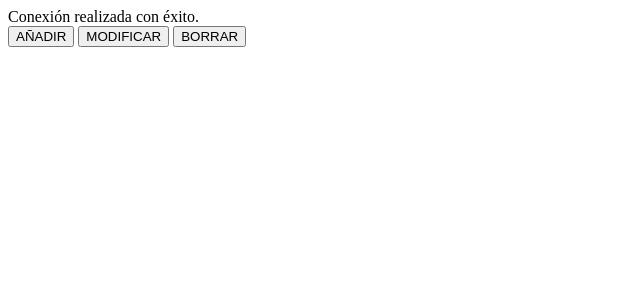
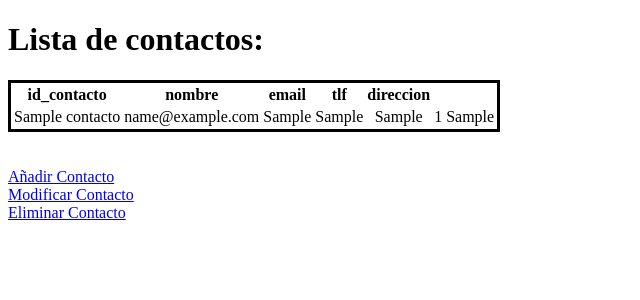
Before and after one commit to hugo-acosta/agenda-php, a PHP site: page / in a window 1280 px wide. Shown: the top 300 px of the page, without its empty margins (0-640 px from the left). Run offline with PHP 8.4, Linux system fonts and the light colour scheme; tables that the repository leaves empty or names only in its code hold one stand-in row (values such as "Sample post").

Commit message:
Add files via upload

```diff
--- a/Controllers/ContactoController.php
+++ b/Controllers/ContactoController.php
@@ -7,6 +7,43 @@
             $this->conexion = new ContactoModel();
         }
 
+        public function obtenerContactos() {
+            return $this->conexion->obtenerContactos();
+        }
+
+        public function listarContactos($arrayContactos) {
+            echo "
+                <h1>Lista de contactos:</h1>
+                <table>
+                    <thead>
+                        <th>id_contacto</th>
+                        <th>nombre</th>
+                        <th>email</th>
+                        <th>tlf</th>
+                        <th>direccion</th>
+                    </thead>
+                <tbody>
+            ";
+            foreach ($arrayContactos as $contacto) {
+                echo "<tr>";
+                foreach ($contacto as $key => $valor) {
+                    echo "<td>$valor</td>";
+                }
+                echo "</tr>";
+            }
+            echo "
+                    </tbody>
+                </table>
+                <br><br>
+            ";
+        }
+
+        public function añadirContacto($nombre, $email, $tlf, $direccion) {
+            $this->conexion->añadirContacto($nombre, $email, $tlf, $direccion);
+
+            echo "<b>Contacto añadido con éxito</b>";
+        }
+
 
     }
 ?>
--- a/Models/ConexionPDOModel.php
+++ b/Models/ConexionPDOModel.php
@@ -10,7 +10,6 @@
             if (self::$conexion == null) {
                 try {
                     $conexion = new PDO("mysql:host=" . self::$server . ";dbname=" . self::$db . ";charset=utf8", self::$username, self::$pass);
-                    echo "Conexión realizada con éxito.<br>";
                 } catch (Exception $ex) {
                     echo "Se ha producido un error -> " . $ex->getMessage() . ' <br>';
                 }
--- a/Models/ContactoModel.php
+++ b/Models/ContactoModel.php
@@ -8,9 +8,6 @@
             $this->conexion = ConexionPDOModel::connect();
         }
 
-        public function listarContactos($arrayContactos) {
-            # TODO Listado limpio
-        }
 
         public function obtenerContactos() {
             try {
--- a/Views/ListadoView.php
+++ b/Views/ListadoView.php
@@ -1,8 +1,5 @@
 <?php
     require_once __DIR__ . '/../Controllers/ContactoController.php';
-
-    $controlador = new ContactoController();
-
 ?>
 <!DOCTYPE html>
 <html lang="en">
@@ -10,11 +7,24 @@
     <meta charset="UTF-8">
     <meta name="viewport" content="width=device-width, initial-scale=1.0">
     <title>Document</title>
+    <style>
+        table, tbody {
+            border: solid;
+            text-align: center;
+        }
+    </style>
 </head>
 <body>
-    <form action="post"></form>
-    <input type="button" value="AÑADIR">
-    <input type="button" value="MODIFICAR">
-    <input type="button" value="BORRAR">
+    <?php
+        $controlador = new ContactoController();
+
+        $contactos = $controlador->obtenerContactos();
+        $controlador->listarContactos($contactos);
+    ?>
+    <a href="./Views/AñadirContactoView.php">Añadir Contacto</a>
+    <br>
+    <a href="./Views/ModificarContactoView.php">Modificar Contacto</a>
+    <br>
+    <a href="./Views/EliminarContactoView.php">Eliminar Contacto</a>
 </body>
 </html>
```
Also changed, not shown: Views/AñadirContactoView.php (added, +52 -0 lines), Views/EliminarContactoView.php (added, +34 -0 lines), Views/ModificarContactoView.php (added).
